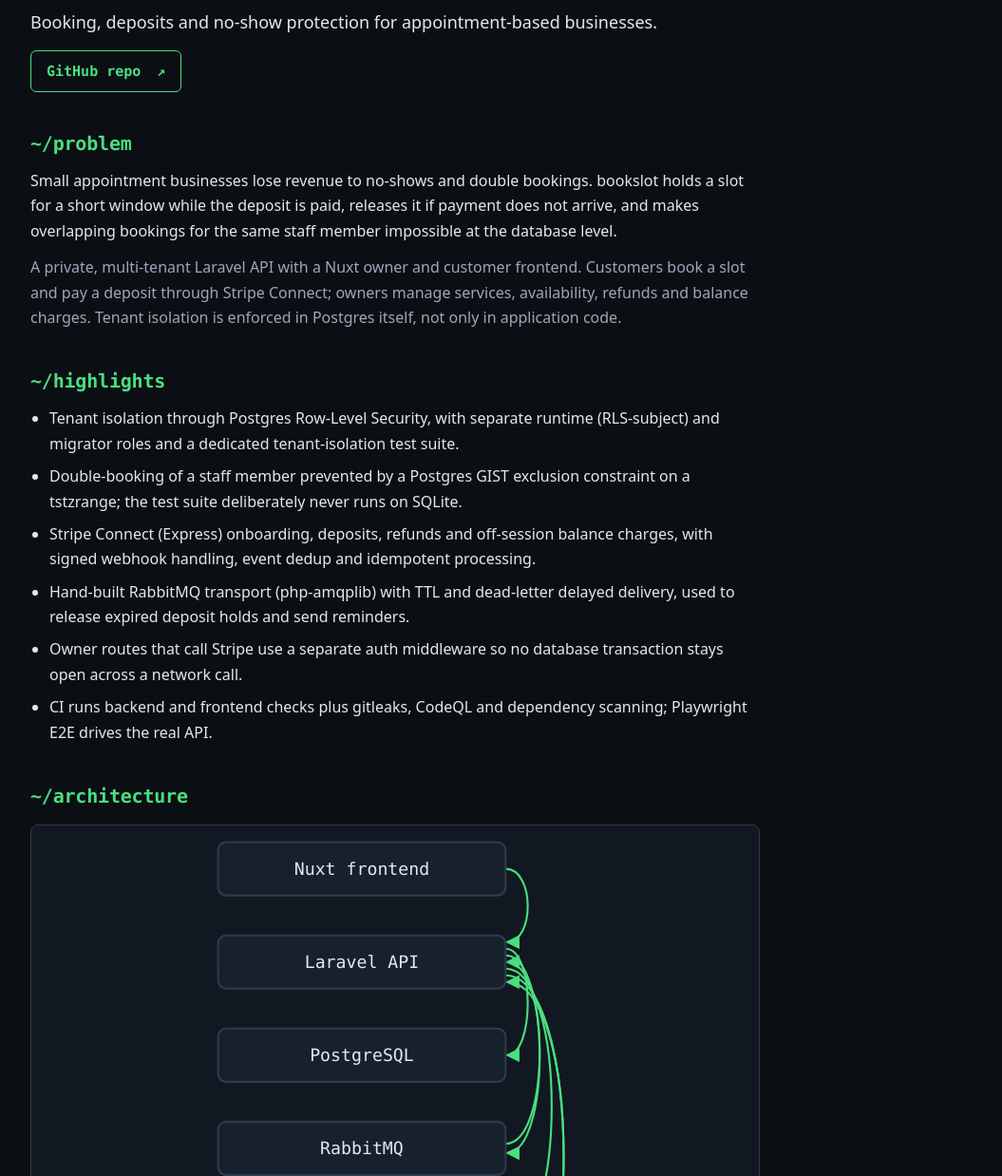
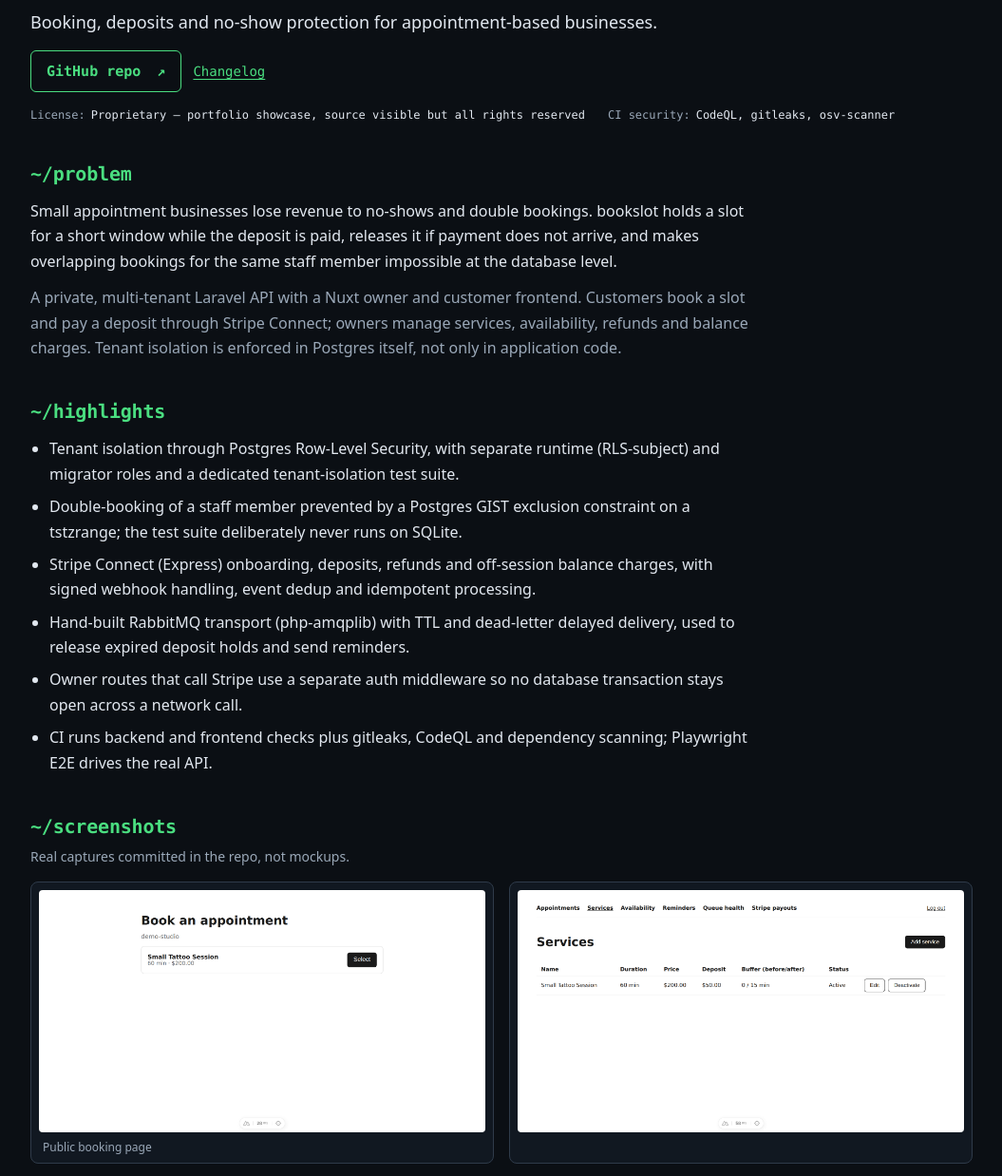
Before and after one commit to yaeouk-rajab/portfolio, an Astro site: page /projects/bookslot in a window 1280 px wide. Shown: the part 252-1490 px from the top of the page at 95% size, without its empty margins (112-1167 px from the left). Built offline with nearby package versions, Linux system fonts and the light colour scheme; Astro itself is replaced by a stand-in of ours.

Commit message:
Add license, CI security tooling, changelog links and real screenshots to project pages
Extracted directly from the 12 app repos, not invented:
- license: SPDX id or, for bookslot, its actual proprietary-showcase terms.
- ciSecurity: security scanning tools actually run in each repo's CI (grepped
  from the workflow YAML), varying per project.
- changelogUrl: link to CHANGELOG.md where the repo actually has one (5 of 12).
- screenshots: real captures already committed in each repo's docs/screenshots
  (bookslot: 4 app screenshots; lexicon-android: 1 onboarding screen;
  flexcatalog: 1 real API transcript, labelled as such, not a UI screenshot).
  Skipped bookslot-mobile and notifyhub-ios launch screens: one shows a broken
  error state, the other is just a system permission dialog, neither
  representative.

Co-Authored-By: Claude Sonnet 5 <noreply@anthropic.com>
Claude-Session: https://claude.ai/code/session_01ViDCRgL6jjnNKUYLxeWCqq

```diff
--- a/src/data/projects.json
+++ b/src/data/projects.json
@@ -73,7 +73,41 @@
         ]
       }
     ],
-    "status": "Private commercial project, not deployed publicly. Built across 40 documented sessions; no real Stripe or email/SMS provider has been used (test mode and log mailer only). The README is stale; CHANGELOG and the session handoff are current."
+    "status": "Private commercial project, not deployed publicly. Built across 40 documented sessions; no real Stripe or email/SMS provider has been used (test mode and log mailer only). The README is stale; CHANGELOG and the session handoff are current.",
+    "license": "Proprietary \u2014 portfolio showcase, source visible but all rights reserved",
+    "ciSecurity": [
+      "CodeQL",
+      "gitleaks",
+      "osv-scanner"
+    ],
+    "changelogUrl": "https://github.com/yaeouk-rajab/bookslot/blob/main/CHANGELOG.md",
+    "screenshots": [
+      {
+        "src": "/screenshots/bookslot/public-booking.png",
+        "alt": "bookslot public booking page showing a service, its duration and price, with a Select button",
+        "caption": "Public booking page",
+        "width": 1770,
+        "height": 960
+      },
+      {
+        "src": "/screenshots/bookslot/owner-services.png",
+        "alt": "bookslot owner dashboard listing services with prices and durations",
+        "width": 1770,
+        "height": 960
+      },
+      {
+        "src": "/screenshots/bookslot/owner-availability.png",
+        "alt": "bookslot owner dashboard for setting weekly working hours",
+        "width": 1770,
+        "height": 960
+      },
+      {
+        "src": "/screenshots/bookslot/owner-appointments.png",
+        "alt": "bookslot owner dashboard listing upcoming appointments",
+        "width": 1770,
+        "height": 960
+      }
+    ]
   },
   {
     "slug": "bookslot-mobile",
@@ -137,7 +171,13 @@
         "connectsTo": []
       }
     ],
-    "status": "Public demo client, MIT licensed. Unit and widget tests run in CI; the emulator integration test is not part of the default CI run."
+    "status": "Public demo client, MIT licensed. Unit and widget tests run in CI; the emulator integration test is not part of the default CI run.",
+    "license": "MIT",
+    "ciSecurity": [
+      "CodeQL",
+      "gitleaks",
+      "osv-scanner"
+    ]
   },
   {
     "slug": "pulsewatch",
@@ -219,7 +259,15 @@
         "connectsTo": []
       }
     ],
-    "status": "Session 22 complete, per the README. Real FCM/APNs delivery is permanently descoped (no live credentials) and Terraform on a real cloud is unverified. AGPL-3.0."
+    "status": "Session 22 complete, per the README. Real FCM/APNs delivery is permanently descoped (no live credentials) and Terraform on a real cloud is unverified. AGPL-3.0.",
+    "license": "AGPL-3.0",
+    "ciSecurity": [
+      "CodeQL",
+      "gitleaks",
+      "npm audit",
+      "osv-scanner"
+    ],
+    "changelogUrl": "https://github.com/yaeouk-rajab/pulsewatch/blob/main/CHANGELOG.md"
   },
   {
     "slug": "pulsewatch-mobile",
@@ -277,7 +325,13 @@
         "connectsTo": []
       }
     ],
-    "status": "Companion client with CI. Self-hosted server URL entered on first launch. AGPL-3.0."
+    "status": "Companion client with CI. Self-hosted server URL entered on first launch. AGPL-3.0.",
+    "license": "AGPL-3.0",
+    "ciSecurity": [
+      "CodeQL",
+      "gitleaks",
+      "npm audit"
+    ]
   },
   {
     "slug": "notifyhub",
@@ -358,7 +412,15 @@
         "connectsTo": []
       }
     ],
-    "status": "Complete and documented in project memory. Real APNs credentials are deliberately never present, so the APNs path is tested but not delivered to a device. MIT."
+    "status": "Complete and documented in project memory. Real APNs credentials are deliberately never present, so the APNs path is tested but not delivered to a device. MIT.",
+    "license": "MIT",
+    "ciSecurity": [
+      "CodeQL",
+      "dependency-review",
+      "gitleaks",
+      "npm audit",
+      "osv-scanner"
+    ]
   },
   {
     "slug": "notifyhub-ios",
@@ -423,7 +485,14 @@
         "connectsTo": []
       }
     ],
-    "status": "Complete. Written without a Swift compiler in the authoring sandbox, so CI on macOS is the only compile check. Real APNs delivery to a physical device is a permanent unverified limit. MIT."
+    "status": "Complete. Written without a Swift compiler in the authoring sandbox, so CI on macOS is the only compile check. Real APNs delivery to a physical device is a permanent unverified limit. MIT.",
+    "license": "MIT",
+    "ciSecurity": [
+      "CodeQL",
+      "dependency-review",
+      "gitleaks",
+      "osv-scanner"
+    ]
   },
   {
     "slug": "flexcatalog",
@@ -494,7 +563,21 @@
         "connectsTo": []
       }
     ],
-    "status": "Complete skill demo with seeded demo tenants. MIT. The README does not state a release tag."
+    "status": "Complete skill demo with seeded demo tenants. MIT. The README does not state a release tag.",
+    "license": "MIT",
+    "ciSecurity": [
+      "CodeQL",
+      "gitleaks"
+    ],
+    "screenshots": [
+      {
+        "src": "/screenshots/flexcatalog/faceted-search.png",
+        "alt": "Terminal output of login and a faceted product search request against a running FlexCatalog instance",
+        "caption": "Real API output captured in CI, not a UI screenshot",
+        "width": 1500,
+        "height": 1704
+      }
+    ]
   },
   {
     "slug": "lexicon",
@@ -564,7 +647,16 @@
         "connectsTo": []
       }
     ],
-    "status": "v1.0.0 tagged, AGPL-3.0. Real LLM verification is permanently descoped, so answer quality has not been measured against a real model."
+    "status": "v1.0.0 tagged, AGPL-3.0. Real LLM verification is permanently descoped, so answer quality has not been measured against a real model.",
+    "license": "AGPL-3.0",
+    "ciSecurity": [
+      "CodeQL",
+      "gitleaks",
+      "npm audit",
+      "osv-scanner",
+      "pip-audit"
+    ],
+    "changelogUrl": "https://github.com/yaeouk-rajab/lexicon/blob/main/CHANGELOG.md"
   },
   {
     "slug": "lexicon-android",
@@ -636,7 +728,21 @@
         "connectsTo": []
       }
     ],
-    "status": "Scaffolded without Android SDK access, so the README states it was not compiled locally; CI is the build evidence. MIT."
+    "status": "Scaffolded without Android SDK access, so the README states it was not compiled locally; CI is the build evidence. MIT.",
+    "license": "MIT",
+    "ciSecurity": [
+      "CodeQL",
+      "gitleaks",
+      "osv-scanner"
+    ],
+    "screenshots": [
+      {
+        "src": "/screenshots/lexicon-android/launch.png",
+        "alt": "lexicon-android onboarding screen asking for a deployment URL and auth header",
+        "width": 320,
+        "height": 640
+      }
+    ]
   },
   {
     "slug": "enterprise-app",
@@ -694,7 +800,13 @@
         ]
       }
     ],
-    "status": "Complete demo with seeded accounts. MIT. Docker-based verification relies on CI because the authoring sandbox blocked registries."
+    "status": "Complete demo with seeded accounts. MIT. Docker-based verification relies on CI because the authoring sandbox blocked registries.",
+    "license": "MIT",
+    "ciSecurity": [
+      "CodeQL",
+      "gitleaks",
+      "osv-scanner"
+    ]
   },
   {
     "slug": "privacy-forge",
@@ -773,7 +885,14 @@
         "connectsTo": []
       }
     ],
-    "status": "v1.0.0 tagged. Browser-driven end-to-end tests hang on Docker-launched Chromium on the authoring host (R-08, accepted); the UI was verified by an HTTP walkthrough and real screenshots."
+    "status": "v1.0.0 tagged. Browser-driven end-to-end tests hang on Docker-launched Chromium on the authoring host (R-08, accepted); the UI was verified by an HTTP walkthrough and real screenshots.",
+    "license": "AGPL-3.0",
+    "ciSecurity": [
+      "CodeQL",
+      "gitleaks",
+      "osv-scanner"
+    ],
+    "changelogUrl": "https://github.com/yaeouk-rajab/privacy-forge/blob/main/CHANGELOG.md"
   },
   {
     "slug": "laravel-consent-guard",
@@ -839,6 +958,12 @@
         ]
       }
     ],
-    "status": "v1.0.0 released 2026-08-23. Not yet published on Packagist; the README says so. MIT."
+    "status": "v1.0.0 released 2026-08-23. Not yet published on Packagist; the README says so. MIT.",
+    "license": "MIT",
+    "ciSecurity": [
+      "gitleaks",
+      "osv-scanner"
+    ],
+    "changelogUrl": "https://github.com/yaeouk-rajab/laravel-consent-guard/blob/main/CHANGELOG.md"
   }
 ]
--- a/src/pages/projects/[slug].astro
+++ b/src/pages/projects/[slug].astro
@@ -37,11 +37,30 @@ const { project, prev, next, related } = Astro.props;
       <TagChip label={project.category} tone="accent" />
       <h1 class="prompt mt-3 text-3xl sm:text-4xl">{project.name}</h1>
       <p class="mt-3 max-w-2xl text-lg text-text">{project.tagline}</p>
-      <p class="mt-4">
+      <p class="mt-4 flex flex-wrap items-center gap-3">
         <a href={project.repoUrl} rel="noopener noreferrer" target="_blank" class="btn btn-ghost">
           GitHub repo<span class="sr-only"> (opens in a new tab)</span>&nbsp;&#8599;
         </a>
+        {project.changelogUrl && (
+          <a href={project.changelogUrl} rel="noopener noreferrer" target="_blank" class="link font-mono text-sm">
+            Changelog<span class="sr-only"> (opens in a new tab)</span>
+          </a>
+        )}
       </p>
+      {(project.license || project.ciSecurity) && (
+        <dl class="mt-4 flex flex-wrap gap-x-6 gap-y-1 font-mono text-xs text-muted">
+          {project.license && (
+            <div class="flex gap-1.5">
+              <dt>License:</dt><dd class="text-text">{project.license}</dd>
+            </div>
+          )}
+          {project.ciSecurity && project.ciSecurity.length > 0 && (
+            <div class="flex gap-1.5">
+              <dt>CI security:</dt><dd class="text-text">{project.ciSecurity.join(', ')}</dd>
+            </div>
+          )}
+        </dl>
+      )}
     </header>
 
     <section aria-labelledby="problem" class="mt-10 max-w-3xl">
@@ -56,6 +75,23 @@ const { project, prev, next, related } = Astro.props;
         {project.highlights.map((h) => <li>{h}</li>)}
       </ul>
     </section>
+
+    {
+      project.screenshots && project.screenshots.length > 0 && (
+        <section aria-labelledby="screenshots" class="mt-10">
+          <h2 id="screenshots" class="prompt text-xl"><span class="prompt-path">~/screenshots</span></h2>
+          <p class="mt-2 text-sm text-muted">Real captures committed in the repo, not mockups.</p>
+          <ul class="mt-4 grid gap-4 sm:grid-cols-2">
+            {project.screenshots.map((s) => (
+              <li class="rounded-lg border border-line bg-surface p-2">
+                <img src={s.src} alt={s.alt} loading="lazy" class="h-auto w-full rounded" width={s.width} height={s.height} />
+                {s.caption && <p class="mt-2 px-1 text-xs text-muted">{s.caption}</p>}
+              </li>
+            ))}
+          </ul>
+        </section>
+      )
+    }
 
     <section aria-labelledby="architecture" class="mt-10 max-w-3xl">
       <h2 id="architecture" class="prompt text-xl"><span class="prompt-path">~/architecture</span></h2>
```
Also changed, not shown: src/lib/content.ts (+16 -0 lines), public/screenshots/bookslot/owner-appointments.png (added), public/screenshots/bookslot/owner-availability.png (added), public/screenshots/bookslot/owner-services.png (added), public/screenshots/bookslot/public-booking.png (added), public/screenshots/flexcatalog/faceted-search.png (added), public/screenshots/lexicon-android/launch.png (added).
